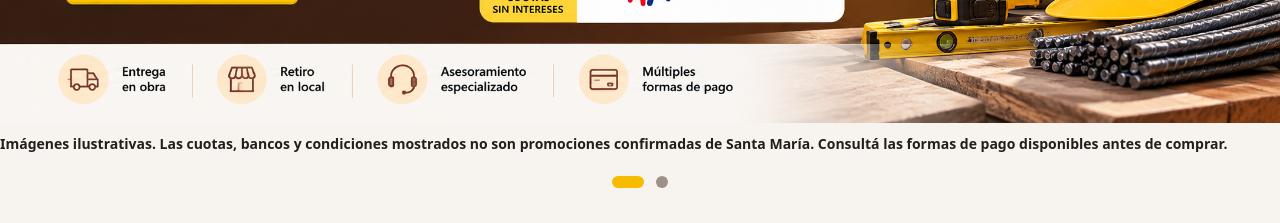
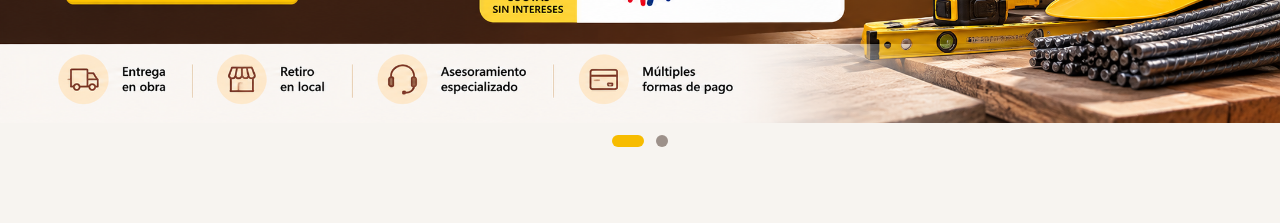
Before and after one commit to equantum-py/santamaria, a Next.js app: page / in a window 1280 px wide. Shown: the part 2860-3083 px from the top of the page. Built offline with nearby package versions, Linux system fonts and the light colour scheme.

Commit message:
style(home): remove bank banner disclaimer below carousel

```diff
--- a/app/page.tsx
+++ b/app/page.tsx
@@ -412,7 +412,6 @@ function ImageBannerCarousel({ bank = false, onCatalog }: { bank?: boolean; onCa
         <img src={slides[active]} alt={bank ? "Diseño ilustrativo de posibles beneficios bancarios, no vigentes ni confirmados" : "Santa María, materiales para tu obra"} width={2108} height={704} style={{ width: "100%", height: "auto", display: "block" }} loading={bank ? "lazy" : "eager"} />
         {!bank && <button type="button" onClick={onCatalog} aria-label="Ver catálogo de productos" style={{ position: "absolute", inset: "55% 65% 13% 3%", cursor: "pointer", background: "transparent", border: 0 }} />}
       </div>
-      {bank && <p style={{ margin: "10px 0", fontWeight: 600, fontSize: 14 }}>Imágenes ilustrativas. Las cuotas, bancos y condiciones mostrados no son promociones confirmadas de Santa María. Consultá las formas de pago disponibles antes de comprar.</p>}
       <div style={{ display: "flex", justifyContent: "center", gap: 12, padding: "12px 0" }}>
         {slides.map((slide, index) => <button key={slide} type="button" aria-label={`Mostrar banner ${index + 1}`} aria-pressed={active === index} onClick={() => setActive(index)} style={{ border: 0, borderRadius: 20, width: active === index ? 32 : 12, height: 12, background: active === index ? "#f7bc00" : "#9d918a", cursor: "pointer" }} />)}
       </div>
```
